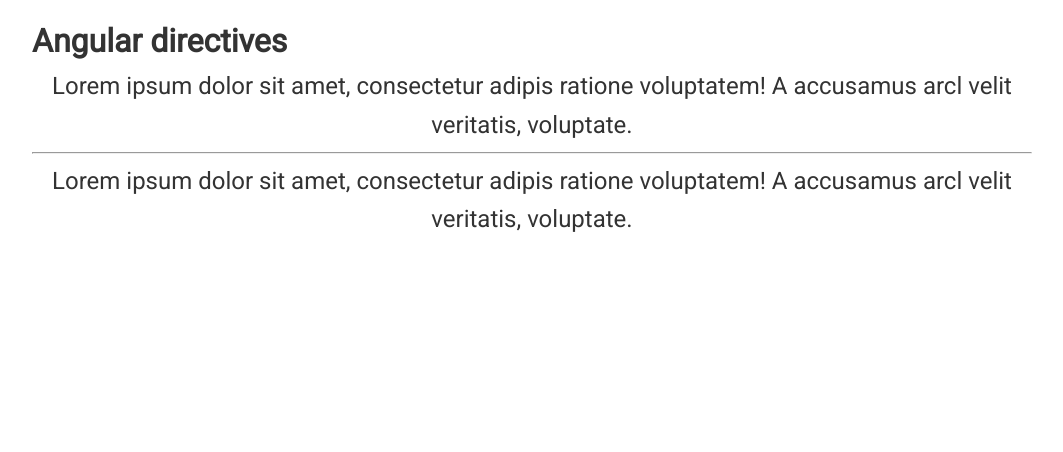
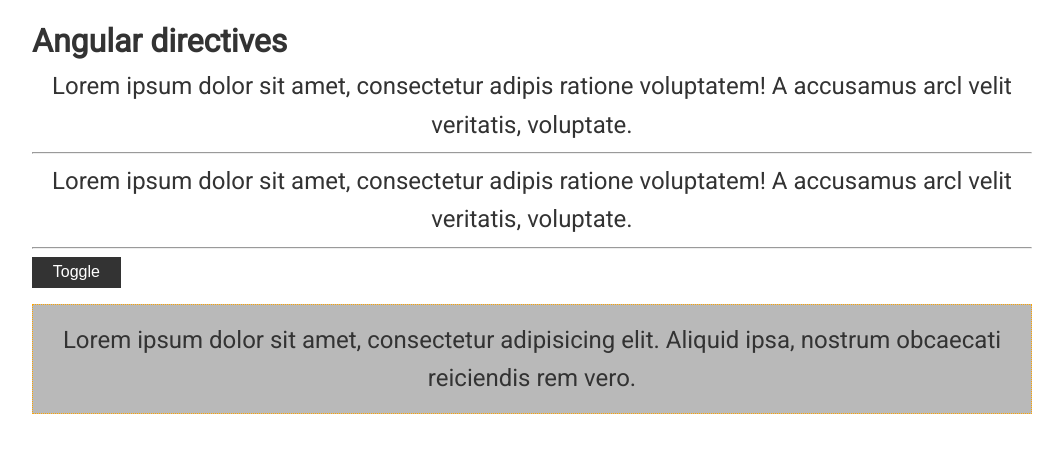
Before and after one commit to RamanSlinka/learn-angular-v2, an Angular app: page / in a window 1280 px wide. Shown: the top 452 px of the page, without its empty margins (108-1171 px from the left). Built offline with nearby package versions, Linux system fonts and the light colour scheme.

Commit message:
-Creating a structural directive

```diff
--- a/src/app/app.component.html
+++ b/src/app/app.component.html
@@ -6,6 +6,14 @@
   <hr>
   <p appStyle="brown" [dStyle]="{border: '2px solid red', fontWeight:'bold', borderRadius: '10px'}">
   Lorem ipsum dolor sit amet, consectetur adipis ratione voluptatem! A accusamus arcl velit veritatis, voluptate.</p>
+  <hr>
 
+  <button (click)="isVisible = !isVisible"
+  class="btn"  >Toggle</button>
+
+  <div *appIfNot="!isVisible"
+    class="wrap">
+   <p>Lorem ipsum dolor sit amet, consectetur adipisicing elit. Aliquid ipsa, nostrum obcaecati reiciendis rem vero.</p>
+  </div>
 
 </div>
--- a/src/app/app.component.scss
+++ b/src/app/app.component.scss
@@ -2,3 +2,10 @@
   font-size: 1.5rem;
   text-align: center;
 }
+
+.wrap{
+  border: 1px orange dotted;
+  padding: 1rem;
+  margin-top: 1rem;
+  background-color: rgba(73, 73, 73, 0.38);
+}
--- a/src/app/app.component.ts
+++ b/src/app/app.component.ts
@@ -10,7 +10,7 @@
   styleUrls: ['./app.component.scss'],
 })
 export class AppComponent {
-
+  isVisible = true
   constructor() {}
 
 }
--- a/src/app/app.module.ts
+++ b/src/app/app.module.ts
@@ -5,10 +5,12 @@
 import { AppComponent } from './app.component';
 import {FormsModule} from "@angular/forms";
 import {StyleDirective} from "./directives/style.directive";
+import { IfNotDirective } from './directives/if-not.directive';
 @NgModule({
   declarations: [
     AppComponent,
-    StyleDirective
+    StyleDirective,
+    IfNotDirective
 
   ],
   imports: [
--- /dev/null
+++ b/src/app/directives/if-not.directive.ts
@@ -0,0 +1,25 @@
+import {Directive, Input, TemplateRef, ViewContainerRef} from '@angular/core';
+
+@Directive({
+  selector: '[appIfNot]'
+})
+export class IfNotDirective {
+
+
+  @Input('appIfNot') set ifNot(condition: boolean) {
+    if (!condition) {
+      //view elements
+      this.viewContainer.createEmbeddedView(this.templateRef)
+
+    } else {
+      // hide elements
+      this.viewContainer.clear()
+
+    }
+  }
+
+  constructor(private templateRef: TemplateRef<any>,
+              private viewContainer: ViewContainerRef) {
+  }
+
+}
--- a/src/app/directives/style.directive.ts
+++ b/src/app/directives/style.directive.ts
@@ -20,18 +20,18 @@
 
   @HostListener('mouseenter') onEnter() {
     this.elColor = this.color
-    // this.r.setStyle(this.el.nativeElement, 'color', this.color)
-    // this.r.setStyle(this.el.nativeElement, 'fontWeight', this.dStyle.fontWeight)
-    // this.r.setStyle(this.el.nativeElement, 'border', this.dStyle.border)
-    // this.r.setStyle(this.el.nativeElement, 'borderRadius', this.dStyle.borderRadius)
+    this.r.setStyle(this.el.nativeElement, 'color', this.color)
+    this.r.setStyle(this.el.nativeElement, 'fontWeight', this.dStyle.fontWeight)
+    this.r.setStyle(this.el.nativeElement, 'border', this.dStyle.border)
+    this.r.setStyle(this.el.nativeElement, 'borderRadius', this.dStyle.borderRadius)
   }
 
   @HostListener('mouseleave') onLeave() {
     this.elColor = null
-    // this.r.setStyle(this.el.nativeElement, 'color', null)
-    // this.r.setStyle(this.el.nativeElement, 'fontWeight', null)
-    // this.r.setStyle(this.el.nativeElement, 'border', null)
-    // this.r.setStyle(this.el.nativeElement, 'borderRadius',null)
+    this.r.setStyle(this.el.nativeElement, 'color', null)
+    this.r.setStyle(this.el.nativeElement, 'fontWeight', null)
+    this.r.setStyle(this.el.nativeElement, 'border', null)
+    this.r.setStyle(this.el.nativeElement, 'borderRadius',null)
   }
 
 }
```
